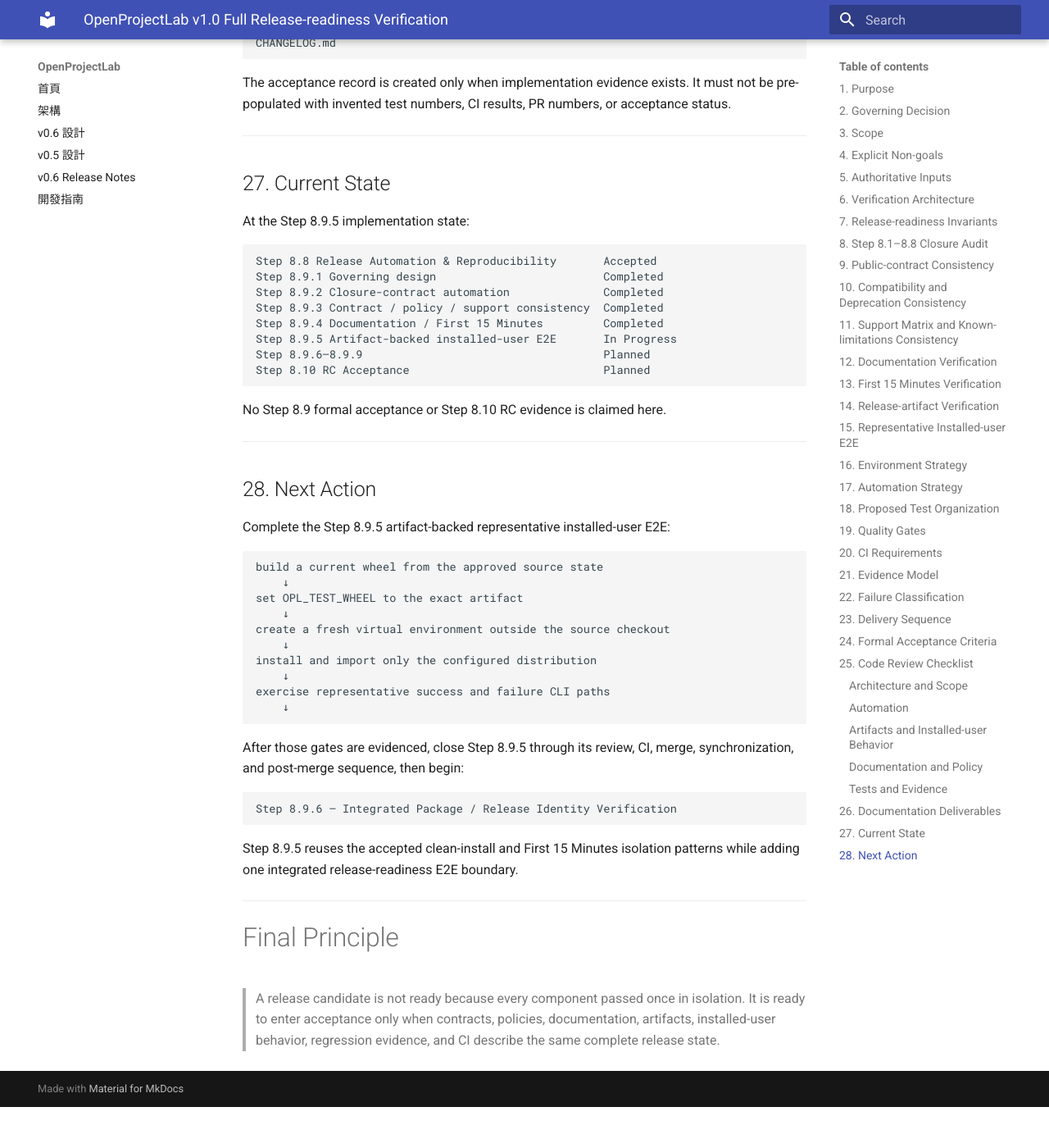
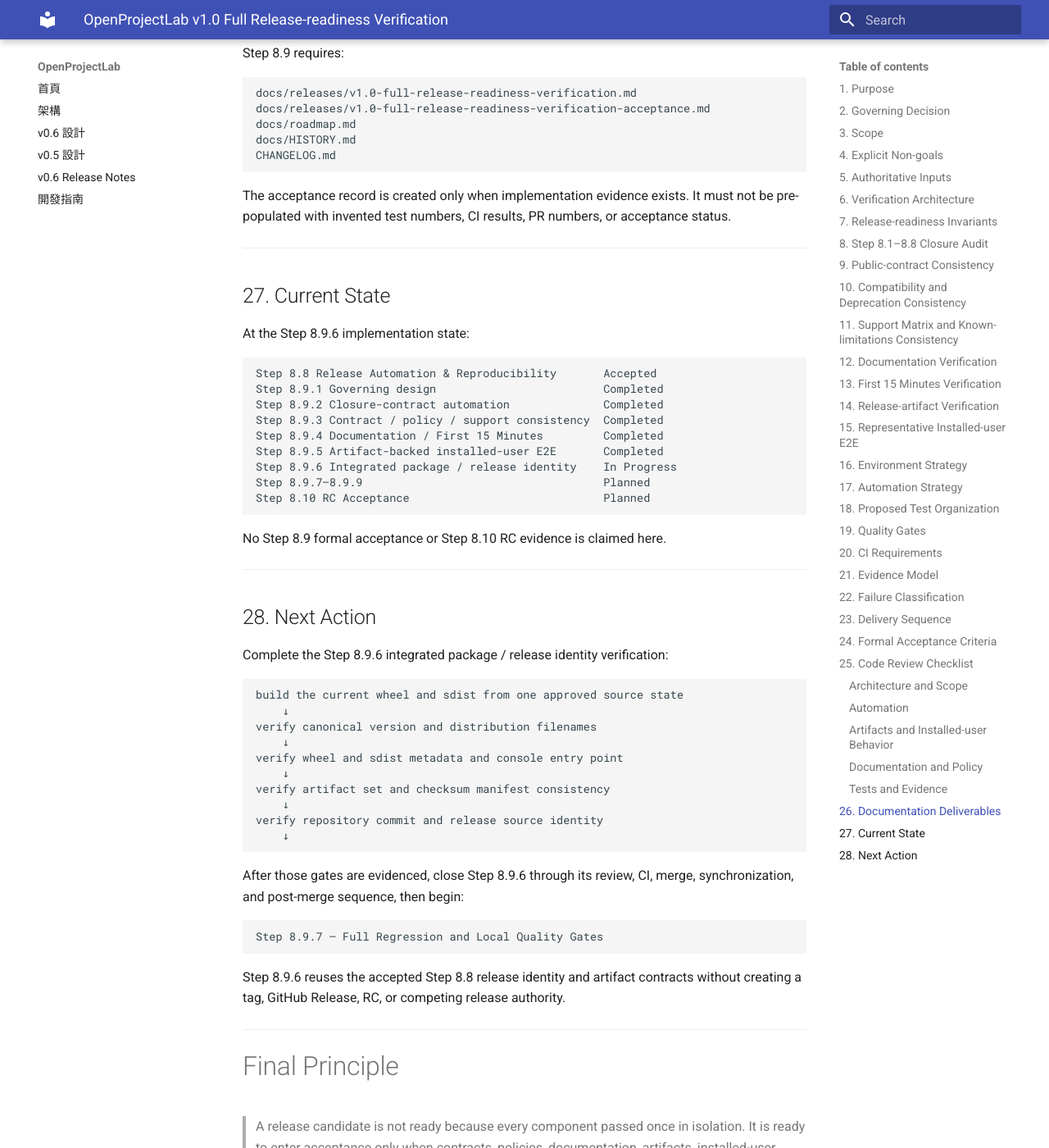
Before and after one commit to khwang1964/OpenProjectLab, an MkDocs documentation site: the page built from docs/releases/v1.0-full-release-readiness-verification.md, in a window 1280 px wide and 1400 px high, scrolled down 17012 px. Shown: the whole window at 82% size. Built offline with MkDocs 1.6.1 and Material for MkDocs 9.7.7, drawn with Linux system fonts in a browser that asks for light colours; before the commit the page ends 18362 px from its top, so only the background shows below that; some of the changed text lies outside the part shown.

Commit message:
test: verify integrated package release identity (#146)

````diff
--- a/docs/releases/v1.0-full-release-readiness-verification.md
+++ b/docs/releases/v1.0-full-release-readiness-verification.md
@@ -1,6 +1,6 @@
 # OpenProjectLab v1.0 Full Release-readiness Verification
 
-> **Status:** Implementation In Progress — Step 8.9.5 Artifact-backed Installed-user E2E
+> **Status:** Implementation In Progress — Step 8.9.6 Integrated Package / Release Identity Verification
 > **Milestone:** 8 — v1.0 Stabilization & Release Readiness
 > **Step:** 8.9 — Full Release-readiness Verification
 > **Date:** 2026-08-19
@@ -537,8 +537,9 @@
 8.9.2 Steps 8.1–8.8 closure-contract automation          Completed
 8.9.3 Public contract / policy / support consistency     Completed
 8.9.4 Documentation and First 15 Minutes verification   Completed
-8.9.5 Artifact-backed representative installed-user E2E In Progress
-8.9.6–8.9.9                                              Planned
+8.9.5 Artifact-backed representative installed-user E2E Completed
+8.9.6 Integrated package / release identity verification In Progress
+8.9.7–8.9.9                                              Planned
 ```
 
 Step 8.9.2 added deterministic closure-contract coverage and corrected the
@@ -586,6 +587,12 @@
 artifact, and verifies a non-zero invalid-command path. Normal source-only
 quality runs may skip these artifact-only tests when `OPL_TEST_WHEEL` is absent;
 the final wheel-backed gate may not count those skips as completion evidence.
+
+Step 8.9.5 completed through PR #145, which passed both required GitHub Actions
+jobs and was squash merged as commit
+`e34ce0d901c2c7a214c0785cdebeee1d3c63359b`. Post-merge artifact-backed
+verification passed 64 focused tests with zero required skips, and the working
+tree was clean. The active slice has advanced to Step 8.9.6.
 
 ---
 
@@ -681,7 +688,7 @@
 
 ## 27. Current State
 
-At the Step 8.9.5 implementation state:
+At the Step 8.9.6 implementation state:
 
 ```text
 Step 8.8 Release Automation & Reproducibility       Accepted
@@ -689,8 +696,9 @@
 Step 8.9.2 Closure-contract automation              Completed
 Step 8.9.3 Contract / policy / support consistency  Completed
 Step 8.9.4 Documentation / First 15 Minutes         Completed
-Step 8.9.5 Artifact-backed installed-user E2E       In Progress
-Step 8.9.6–8.9.9                                    Planned
+Step 8.9.5 Artifact-backed installed-user E2E       Completed
+Step 8.9.6 Integrated package / release identity    In Progress
+Step 8.9.7–8.9.9                                    Planned
 Step 8.10 RC Acceptance                             Planned
 ```
 
@@ -700,30 +708,30 @@
 
 ## 28. Next Action
 
-Complete the Step 8.9.5 artifact-backed representative installed-user E2E:
+Complete the Step 8.9.6 integrated package / release identity verification:
 
 ```text
-build a current wheel from the approved source state
+build the current wheel and sdist from one approved source state
     ↓
-set OPL_TEST_WHEEL to the exact artifact
+verify canonical version and distribution filenames
     ↓
-create a fresh virtual environment outside the source checkout
+verify wheel and sdist metadata and console entry point
     ↓
-install and import only the configured distribution
+verify artifact set and checksum manifest consistency
     ↓
-exercise representative success and failure CLI paths
+verify repository commit and release source identity
     ↓
 ```
 
-After those gates are evidenced, close Step 8.9.5 through its review, CI,
+After those gates are evidenced, close Step 8.9.6 through its review, CI,
 merge, synchronization, and post-merge sequence, then begin:
 
 ```text
-Step 8.9.6 — Integrated Package / Release Identity Verification
+Step 8.9.7 — Full Regression and Local Quality Gates
 ```
 
-Step 8.9.5 reuses the accepted clean-install and First 15 Minutes isolation
-patterns while adding one integrated release-readiness E2E boundary.
+Step 8.9.6 reuses the accepted Step 8.8 release identity and artifact contracts
+without creating a tag, GitHub Release, RC, or competing release authority.
 
 ---
 
````
Also changed, not shown: CHANGELOG.md (+8 -0 lines), docs/HISTORY.md (+11 -5 lines), docs/roadmap.md (+12 -3 lines), 2 other files.
